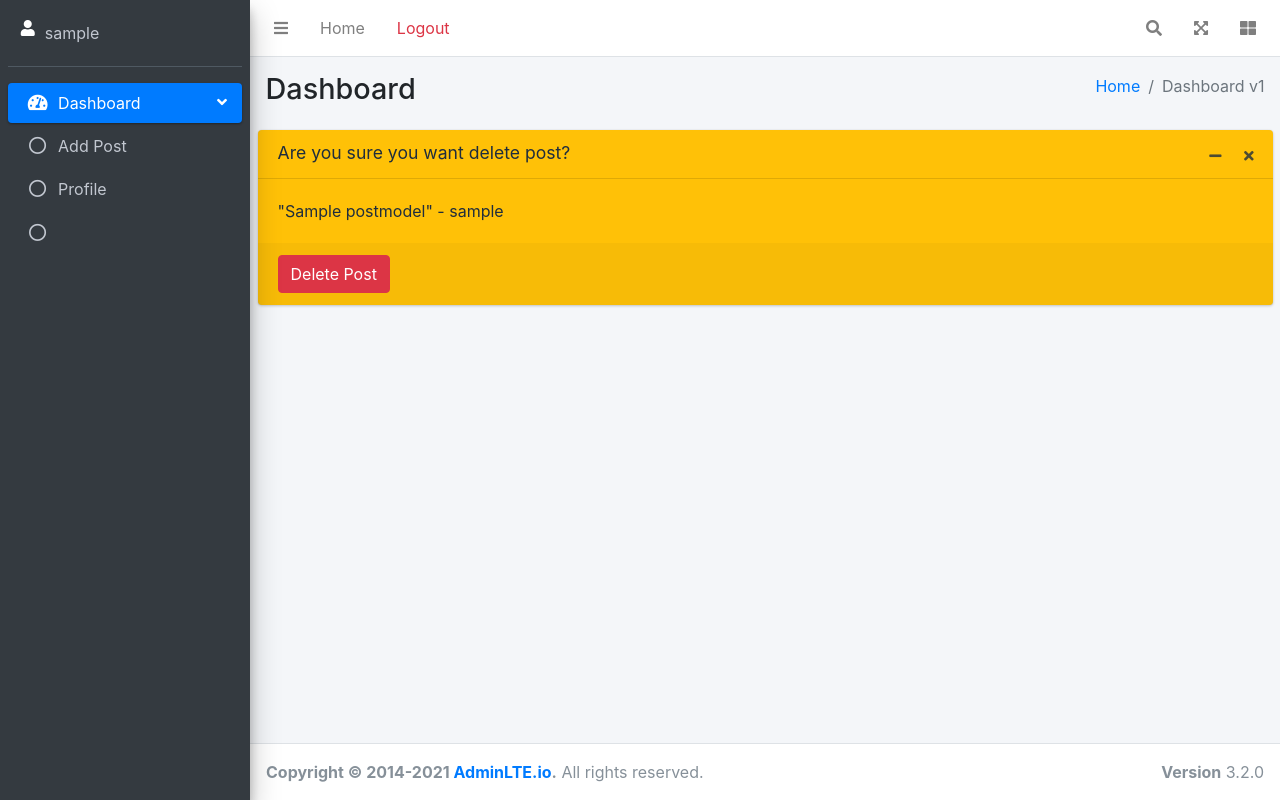
After one commit to komeilsedaghat/social-media, a Django app: a page that uses templates/partials/sidebar.html in a window 1280 px wide. The commit adds this page. Run offline with Django 4.2, Linux system fonts and the light colour scheme; a user stored in the database is signed in; tables that the repository leaves empty hold one stand-in row (values such as "Sample post"); some libraries are stand-ins or nearby versions.

Commit message:
Add middleware.py for get ip address
DeleteView for post

```diff
--- /dev/null
+++ b/home/middleware.py
@@ -0,0 +1,31 @@
+from .models import IPAdressModel
+
+class IPMiddleware:
+    def __init__(self, get_response):
+        self.get_response = get_response
+        # One-time configuration and initialization.
+
+    def __call__(self, request):
+        # Code to be executed for each request before
+        # the view (and later middleware) are called.
+        x_forwarded_for = request.META.get('HTTP_X_FORWARDED_FOR')
+        if x_forwarded_for:
+            ip = x_forwarded_for.split(',')[0]
+        else:
+            ip = request.META.get('REMOTE_ADDR')
+
+
+        try:
+            ip_address = IPAdressModel.objects.get(IP_Address = ip)
+        except IPAdressModel.DoesNotExist:
+            ip_address = IPAdressModel(IP_Address = ip)
+            ip_address.save()
+
+        request.user.ip_address = ip_address
+
+        response = self.get_response(request)
+
+        # Code to be executed for each request/response after
+        # the view is called.
+
+        return response
--- /dev/null
+++ b/home/mixins.py
@@ -0,0 +1,9 @@
+from django.http import Http404
+
+class AuthorAccessMixin():
+    def dispatch(self,request,*args,**kwargs):
+        username = kwargs.get('username')
+        if request.user.username == username:
+            return super().dispatch(request,*args,**kwargs)
+        else:
+            raise Http404
--- /dev/null
+++ b/home/templates/home/delete-post.html
@@ -0,0 +1,35 @@
+{% extends '_base.html' %}
+
+{% block content %}
+
+<form method="post">
+  {% csrf_token %}
+<div class="col-12">
+    <!-- Default box -->
+    <div class="card bg-warning">
+      <div class="card-header">
+        <h3 class="card-title">Are you sure you want delete post?</h3>
+
+        <div class="card-tools">
+          <button type="button" class="btn btn-tool" data-card-widget="collapse" title="Collapse">
+            <i class="fas fa-minus"></i>
+          </button>
+          <button type="button" class="btn btn-tool" data-card-widget="remove" title="Remove">
+            <i class="fas fa-times"></i>
+          </button>
+        </div>
+      </div>
+      <div class="card-body">
+
+        "{{object.title}}" - {{object.author}}
+      </div>
+      <!-- /.card-body -->
+      <div class="card-footer">
+        <input type="submit" class="btn btn-danger" value="Delete Post">
+      </div>
+      <!-- /.card-footer-->
+    </div>
+    <!-- /.card -->
+  </div>
+</form>
+{% endblock %}
--- a/home/templates/home/home.html
+++ b/home/templates/home/home.html
@@ -82,7 +82,9 @@
                     </div>
                     <div class="timeline-footer">
                       <a class="btn btn-primary btn-sm">Read more</a>
-                      <a class="btn btn-danger btn-sm">Delete</a>
+                      {% if request.user == post.author %}
+                      <a href="{% url 'home:delete-post' post.author.username post.slug %}" class="btn btn-danger btn-sm">Delete</a>
+                      {% endif %}
                       <a class="btn btn-warning btn-sm">View comment</a>
                     </div>
                   </div>
--- a/home/urls.py
+++ b/home/urls.py
@@ -1,8 +1,9 @@
-from .views import HomeView,AddPostView
+from .views import HomeView,AddPostView,DeletePostView
 from django.urls import path
 
 app_name = 'home'
 urlpatterns = [
     path('',HomeView.as_view(),name='home'),
     path('add-post/',AddPostView.as_view(),name='add-post'),
+    path('delete-post/<str:username>/<str:slug>/',DeletePostView.as_view(),name='delete-post'),
 ]
--- a/home/views.py
+++ b/home/views.py
@@ -1,11 +1,17 @@
+from builtins import print
 from django.http import HttpResponseRedirect
 from django.shortcuts import get_object_or_404, render
 from django.views import View
 from .models import PostModel,CategoryModel
 from django.views import generic
 from .forms import AddPostForm
+from django.contrib.auth import get_user_model
+from .mixins import AuthorAccessMixin
+from django.urls import reverse_lazy
 from django.contrib.auth.mixins import LoginRequiredMixin
 # Create your views here.
+
+User = get_user_model()
 
 
 class HomeView(LoginRequiredMixin,View):
@@ -41,3 +47,10 @@ class AddPostView(generic.CreateView):
         post_form.status = 'p'
         post_form.save()
         return HttpResponseRedirect('/')
+
+
+
+class DeletePostView(AuthorAccessMixin,generic.DeleteView):
+    template_name = 'home/delete-post.html'
+    model = PostModel
+    success_url = reverse_lazy('home:home')
--- a/social_media/settings.py
+++ b/social_media/settings.py
@@ -54,6 +54,7 @@ MIDDLEWARE = [
     'django.contrib.auth.middleware.AuthenticationMiddleware',
     'django.contrib.messages.middleware.MessageMiddleware',
     'django.middleware.clickjacking.XFrameOptionsMiddleware',
+    'home.middleware.IPMiddleware',
 ]
 
 ROOT_URLCONF = 'social_media.urls'
--- a/templates/partials/sidebar.html
+++ b/templates/partials/sidebar.html
@@ -30,13 +30,14 @@
             </a>
             <ul class="nav nav-treeview">
               <li class="nav-item">
-                <a href="{% url 'home:add-post' %}" class="nav-link active">
+                <a href="{% url 'home:add-post' %}" class="nav-link {% if request.resolver_match.url_name == 'add-post' %}active{% endif %} ">
                   <i class="far fa-circle nav-icon"></i>
                   <p>Add Post</p>
+
                 </a>
               </li>
               <li class="nav-item">
-                <a href="{% url 'accounts:profile' request.user %}" class="nav-link">
+                <a href="{% url 'accounts:profile' request.user %}" class="nav-link {% if request.resolver_match.url_name == 'profile' %}active{% endif %}">
                   <i class="far fa-circle nav-icon"></i>
                   <p>Profile</p>
                 </a>
@@ -44,7 +45,7 @@
               <li class="nav-item">
                 <a href="./index3.html" class="nav-link">
                   <i class="far fa-circle nav-icon"></i>
-                  <p>Dashboard v3</p>
+                  <p></p>
                 </a>
               </li>
             </ul>
```
Also changed, not shown: accounts/views.py (+10 -0 lines), home/migrations/0001_initial.py, home/migrations/0002_alter_postmodel_author.py (added), home/migrations/0002_ipadressmodel_name.py (deleted), home/migrations/0003_alter_postmodel_id.py (added), home/migrations/0003_namemodel.py (deleted), home/migrations/0004_alter_postmodel_author_alter_postmodel_id.py (added), home/migrations/0004_delete_namemodel_remove_ipadressmodel_name_and_more.py (deleted), home/models.py (line endings or trailing spaces).
